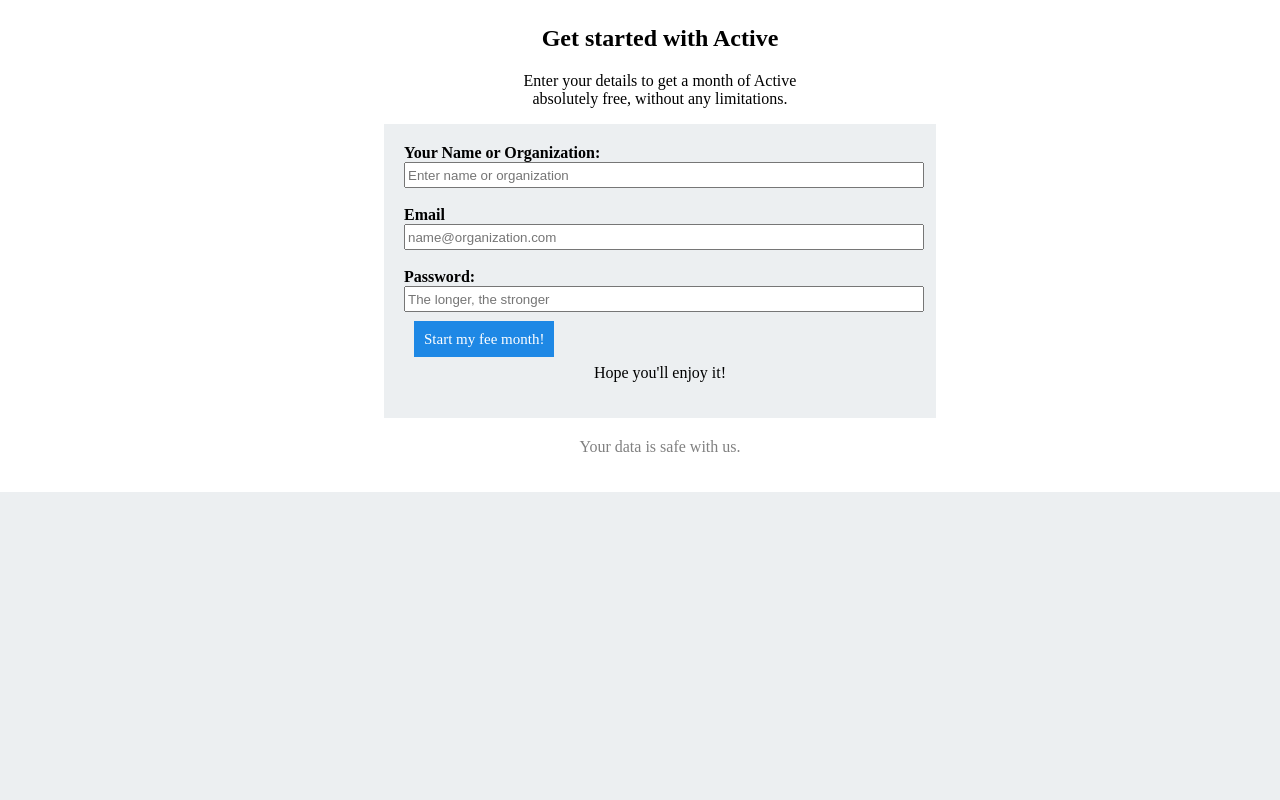
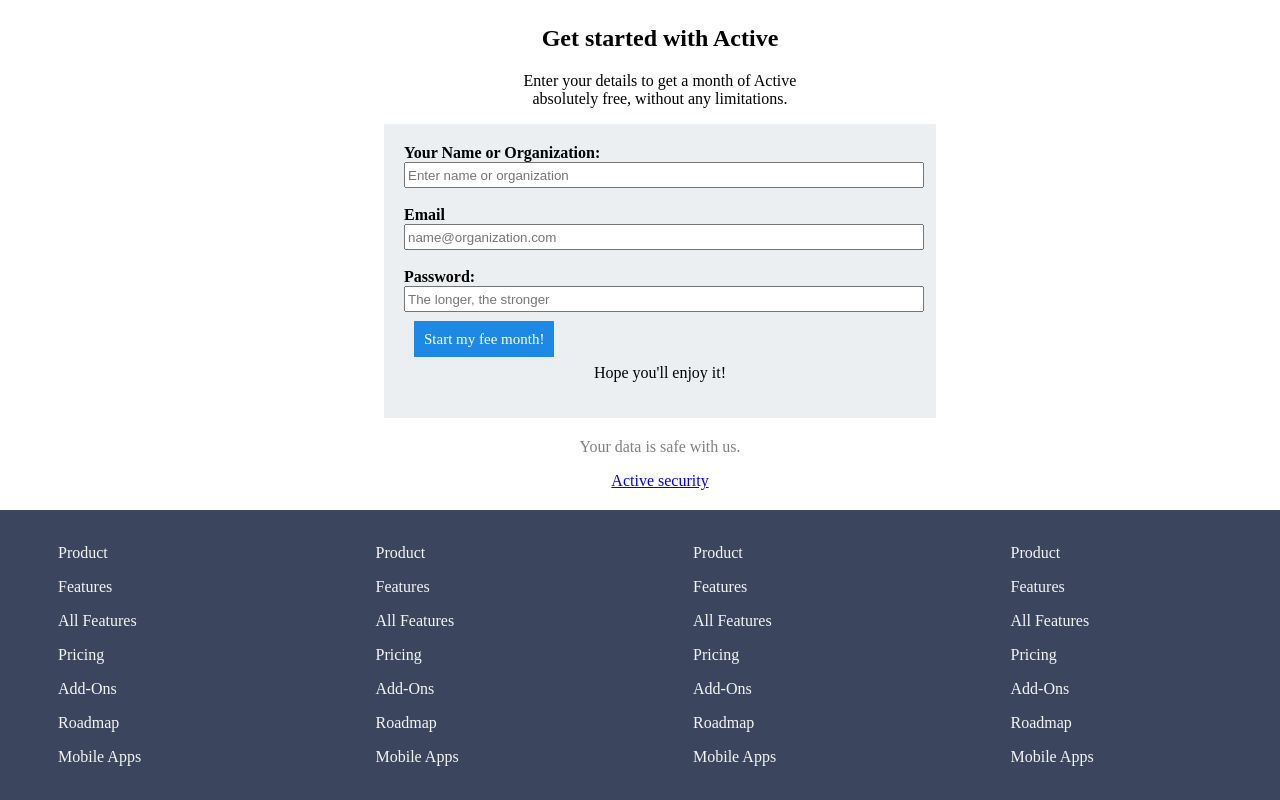
Before and after one commit to Meilyn/progressive-enhancement, a plain HTML site: page Active/index.html in a window 1280 px wide. Shown: the part 1903-2703 px from the top of the page. Before the commit the page ends 2395 px from the top, so only its background shows below. Drawn offline with Linux system fonts and the light colour scheme.

Commit message:
Final Version

```diff
--- a/Active/css/style.css
+++ b/Active/css/style.css
@@ -197,3 +197,28 @@ form a {
 #data {
 	color: grey;
 }
+#data2 {
+	text-decoration: underline;
+}
+
+footer {
+	background-color: #3b465e;
+	width: auto;
+	height: auto;
+	color: white;
+}
+
+footer .grid-containe {
+	color: grey;
+	display: grid;
+	grid-template-columns: auto auto auto auto;
+	grid-gap: 10px;
+	padding: 10px;
+}
+footer li {
+	display: block;
+
+}
+footer a{
+	color: #f5f5f5;
+}
--- a/Active/index.html
+++ b/Active/index.html
@@ -138,7 +138,56 @@
 				<p>Hope you'll enjoy it!</p>
 			</form>
 			<p id="data">Your data is safe with us.</p>
+			<a href="#" id="data2">Active security</a>
 		</div>
 	</section>
+	<footer>
+		<div class="grid-containe">
+			<div>
+				<ul>
+					<li><a href="">Product</a></li>
+					<li><a href="">Features</a></li>
+					<li><a href="">All Features</a></li>
+					<li><a href="">Pricing</a></li>
+					<li><a href="">Add-Ons</a></li>
+					<li><a href="">Roadmap</a></li>
+					<li><a href="">Mobile Apps</a></li>
+				</ul>
+			</div>
+			<div>
+				<ul>
+					<li><a href="">Product</a></li>
+					<li><a href="">Features</a></li>
+					<li><a href="">All Features</a></li>
+					<li><a href="">Pricing</a></li>
+					<li><a href="">Add-Ons</a></li>
+					<li><a href="">Roadmap</a></li>
+					<li><a href="">Mobile Apps</a></li>
+				</ul>
+			</div>
+			<div>
+				<ul>
+					<li><a href="">Product</a></li>
+					<li><a href="">Features</a></li>
+					<li><a href="">All Features</a></li>
+					<li><a href="">Pricing</a></li>
+					<li><a href="">Add-Ons</a></li>
+					<li><a href="">Roadmap</a></li>
+					<li><a href="">Mobile Apps</a></li>
+				</ul>
+			</div>
+			<div>
+				<ul>
+					<li><a href="">Product</a></li>
+					<li><a href="">Features</a></li>
+					<li><a href="">All Features</a></li>
+					<li><a href="">Pricing</a></li>
+					<li><a href="">Add-Ons</a></li>
+					<li><a href="">Roadmap</a></li>
+					<li><a href="">Mobile Apps</a></li>
+				</ul>
+			</div>
+		</div>
+	</footer>
 </body>
 </html>
```
